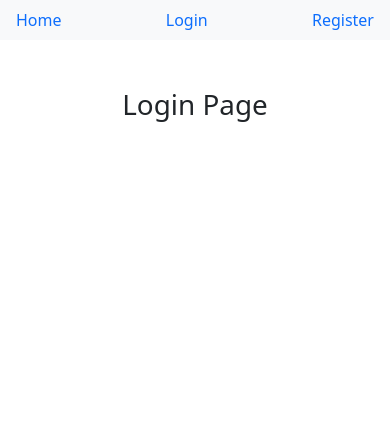
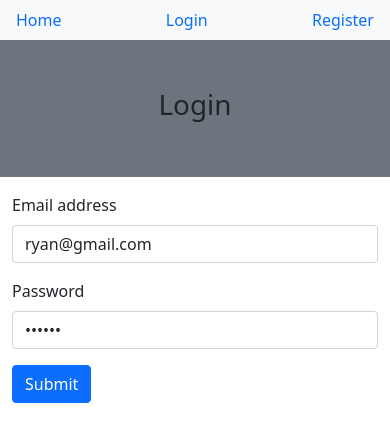
Before and after one commit to shakilahmedatik/freelancee-client, a React (Create React App) app: page /login in a window 390 px wide. Shown: the top 442 px of the page. Built offline with nearby package versions, Linux system fonts and the light colour scheme.

Commit message:
User Login Added

```diff
--- a/src/components/Service/Home.js
+++ b/src/components/Service/Home.js
@@ -1,11 +1,11 @@
 import React from 'react'
-import { useSelector, userSelector, useStore } from 'react-redux'
+import { useSelector } from 'react-redux'
 
 const Home = () => {
-  const { user } = useSelector(state => ({ ...state }))
+  const { auth } = useSelector(state => ({ ...state }))
   return (
     <div className='container-fluid h1 p-5 text-center'>
-      Home Page {JSON.stringify(user)}
+      Home Page {JSON.stringify(auth)}
     </div>
   )
 }
--- /dev/null
+++ b/src/components/Shared/Form/LoginForm.js
@@ -0,0 +1,37 @@
+const LoginForm = ({
+  handleSubmit,
+  email,
+  setEmail,
+  password,
+  setPassword,
+}) => (
+  <form onSubmit={handleSubmit} className="mt-3">
+    <div className="form-group mb-3">
+      <label className="form-label">Email address</label>
+      <input
+        type="email"
+        className="form-control"
+        placeholder="Enter email"
+        value={email}
+        onChange={(e) => setEmail(e.target.value)}
+      />
+    </div>
+
+    <div className="form-group mb-3">
+      <label className="form-label">Password</label>
+      <input
+        type="password"
+        className="form-control"
+        placeholder="Enter password"
+        value={password}
+        onChange={(e) => setPassword(e.target.value)}
+      />
+    </div>
+
+    <button disabled={!email || !password} className="btn btn-primary">
+      Submit
+    </button>
+  </form>
+);
+
+export default LoginForm;
--- a/src/components/Shared/Form/RegisterForm.js
+++ b/src/components/Shared/Form/RegisterForm.js
@@ -44,7 +44,12 @@
         />
       </div>
 
-      <button className='btn btn-primary'>Submit</button>
+      <button
+        disabled={!name || !email || !password}
+        className='btn btn-primary'
+      >
+        Submit
+      </button>
     </form>
   )
 }
--- a/src/components/Shared/NavBar/TopNav.js
+++ b/src/components/Shared/NavBar/TopNav.js
@@ -1,18 +1,44 @@
-import React from 'react'
 import { Link } from 'react-router-dom'
+import { useSelector, useDispatch } from 'react-redux'
+import { useHistory } from 'react-router-dom'
 
 const TopNav = () => {
+  const dispatch = useDispatch()
+  const { auth } = useSelector(state => ({ ...state }))
+  const history = useHistory()
+
+  const logout = () => {
+    dispatch({
+      type: 'LOGOUT',
+      payload: null,
+    })
+    window.localStorage.removeItem('auth')
+    history.push('/login')
+  }
+
   return (
     <div className='nav bg-light d-flex justify-content-between'>
       <Link className='nav-link' to='/'>
         Home
       </Link>
+
+      {auth !== null && (
+        // eslint-disable-next-line jsx-a11y/anchor-is-valid
+        <a className='nav-link pointer' onClick={logout}>
+          Logout
+        </a>
+      )}
+
+      {auth === null && (
+        <>
           <Link className='nav-link' to='/login'>
             Login
           </Link>
           <Link className='nav-link' to='/register'>
             Register
           </Link>
+        </>
+      )}
     </div>
   )
 }
--- /dev/null
+++ b/src/components/actions/auth.js
@@ -0,0 +1,7 @@
+import axios from 'axios'
+
+export const register = async user =>
+  await axios.post(`${process.env.REACT_APP_API}/register`, user)
+
+export const login = async user =>
+  await axios.post(`${process.env.REACT_APP_API}/login`, user)
--- a/src/components/auth/Login.js
+++ b/src/components/auth/Login.js
@@ -1,7 +1,64 @@
-import React from 'react'
+import { useState } from 'react'
+import { toast } from 'react-toastify'
+import { login } from '../actions/auth'
+import { useHistory } from 'react-router-dom'
+import LoginForm from '../shared/form/LoginForm'
+import { useDispatch } from 'react-redux'
 
 const Login = () => {
-  return <div className='container-fluid h1 p-5 text-center'>Login Page</div>
+  let history = useHistory()
+  const [email, setEmail] = useState('ryan@gmail.com')
+  const [password, setPassword] = useState('rrrrrr')
+
+  const dispatch = useDispatch()
+
+  const handleSubmit = async e => {
+    e.preventDefault()
+    console.log('SEND LOGIN DATA', { email, password })
+    try {
+      let res = await login({ email, password })
+
+      if (res.data) {
+        console.log(
+          'SAVE USER RES IN REDUX AND LOCAL STORAGE THEN REDIRECT ===> '
+        )
+        // console.log(res.data);
+        // save user and token to local storage
+        window.localStorage.setItem('auth', JSON.stringify(res.data))
+        // save user and token to redux
+        dispatch({
+          type: 'LOGGED_IN_USER',
+          payload: res.data,
+        })
+        history.push('/')
+      }
+    } catch (err) {
+      console.log(err)
+      if (err.response.status === 400) toast.error(err.response.data)
+    }
+  }
+
+  return (
+    <>
+      <div className='container-fluid bg-secondary p-5 text-center'>
+        <h1>Login</h1>
+      </div>
+
+      <div className='container'>
+        <div className='row'>
+          <div className='col-md-6 offset-md-3'>
+            <LoginForm
+              handleSubmit={handleSubmit}
+              email={email}
+              setEmail={setEmail}
+              password={password}
+              setPassword={setPassword}
+            />
+          </div>
+        </div>
+      </div>
+    </>
+  )
 }
 
 export default Login
--- a/src/components/auth/Register.js
+++ b/src/components/auth/Register.js
@@ -1,20 +1,19 @@
 import { useState } from 'react'
 import RegisterForm from '../shared/form/RegisterForm'
-import axios from 'axios'
 import { useHistory } from 'react-router-dom'
 import { toast } from 'react-toastify'
+import { register } from '../actions/auth'
 
 const Register = () => {
+  let history = useHistory()
   const [name, setName] = useState('')
   const [email, setEmail] = useState('')
   const [password, setPassword] = useState('')
 
-  let history = useHistory()
-
   const handleSubmit = async e => {
     e.preventDefault()
     try {
-      const res = await axios.post(`${process.env.REACT_APP_API}/register`, {
+      const res = await register({
         name,
         email,
         password,
--- a/src/components/reducers/auth.js
+++ b/src/components/reducers/auth.js
@@ -1,5 +1,13 @@
+let userState
+
+if (window.localStorage.getItem('auth')) {
+  userState = JSON.parse(window.localStorage.getItem('auth'))
+} else {
+  userState = null // {}
+}
+
 //User Reducer Function
-export const authReducer = (state = { name: 'Atik' }, action) => {
+export const authReducer = (state = userState, action) => {
   switch (action.type) {
     case 'LOGGED_IN_USER':
       return { ...state, ...action.payload }
--- a/src/components/reducers/index.js
+++ b/src/components/reducers/index.js
@@ -3,7 +3,7 @@
 
 //Combine Multiple Reducer
 const rootReducer = combineReducers({
-  user: authReducer,
+  auth: authReducer,
 })
 
 export default rootReducer
--- a/src/index.css
+++ b/src/index.css
@@ -0,0 +1,3 @@
+.pointer {
+  cursor: pointer;
+}
```
Lines whose indentation alone changed are shown as unchanged.
